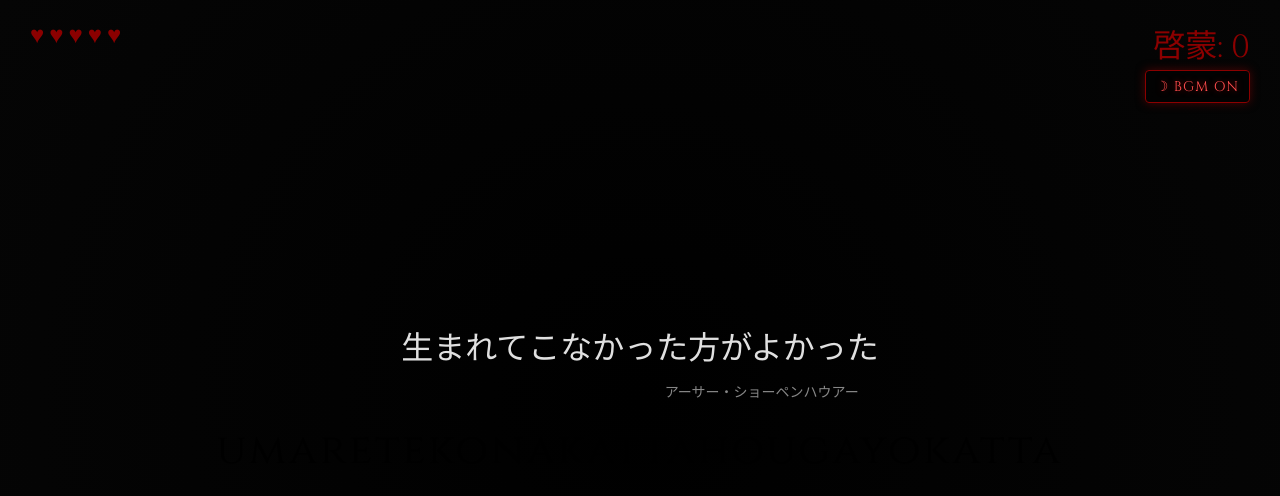
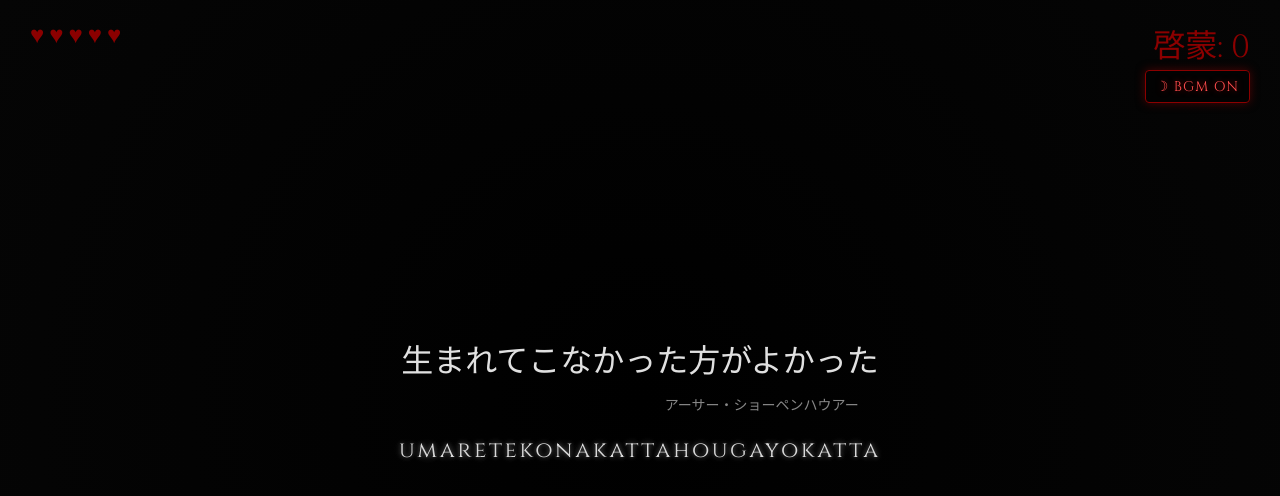
Before and after one commit to iwao-nishigaki/gothic-typing-game, a React (Vite) app: page / in a window 1280 px wide. Shown: the top 496 px of the page. Built offline with nearby package versions, Linux system fonts and the light colour scheme.

Commit message:
romaji font color repair

```diff
--- a/src/style.css
+++ b/src/style.css
@@ -111,14 +111,25 @@ body {
 
 /* ローマ字 */
 .romaji {
-  font-size: 42px;
-  color: #000000;
-  letter-spacing: 3px;
+  color: #e8e8e8;                /* 明るく */
+  opacity: 0.85;                /* しっかり見せる */
+  font-size: 1.4rem;
+
+  letter-spacing: 0.12em;
+
+  text-shadow:
+    0 0 4px rgba(255,255,255,0.4),
+    0 0 8px rgba(255,255,255,0.25),
+    0 0 16px rgba(180,180,180,0.2);
+
+  filter: contrast(1.2) brightness(1.1);
+
+  transition: all 0.2s ease;
 }
 
 .romaji .done {
   color: #8b0000;
-  opacity: 1;
+  opacity: 0.6;
 }
 
 /* フラッシュ */
```
